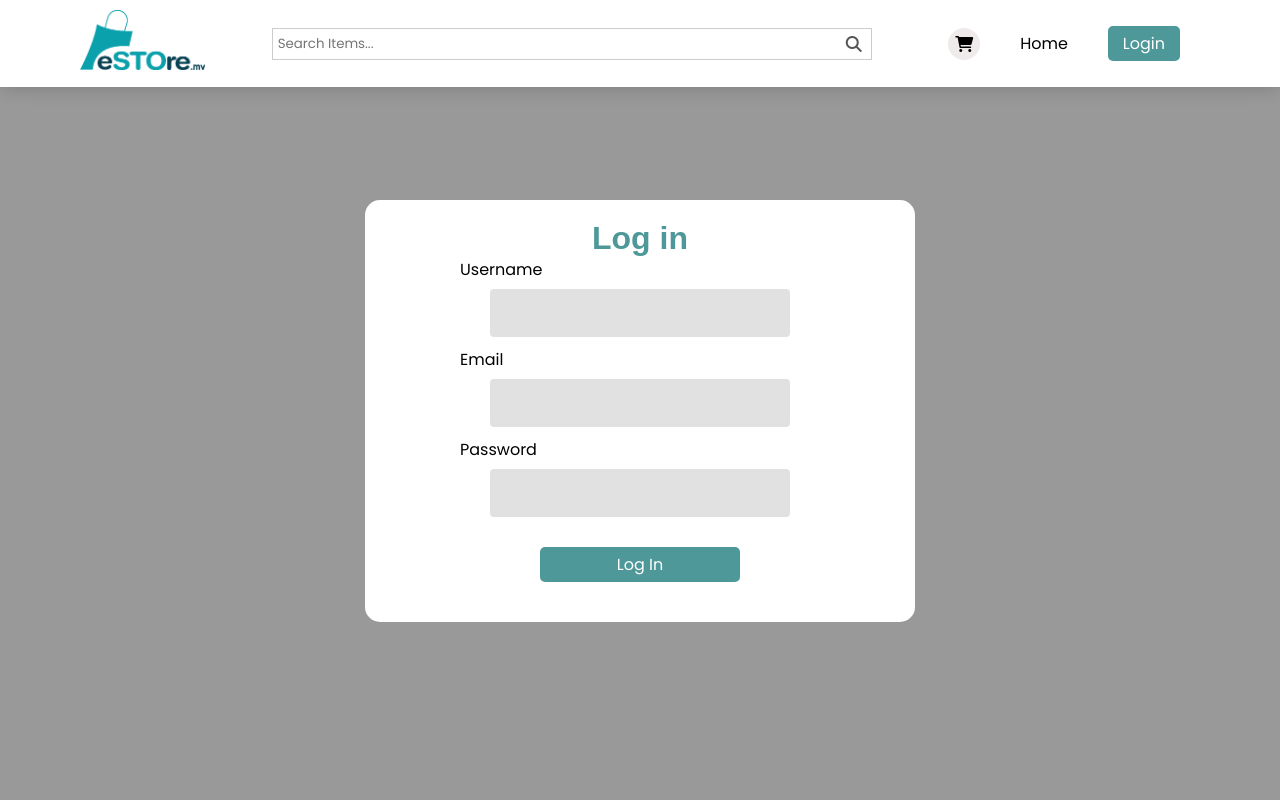
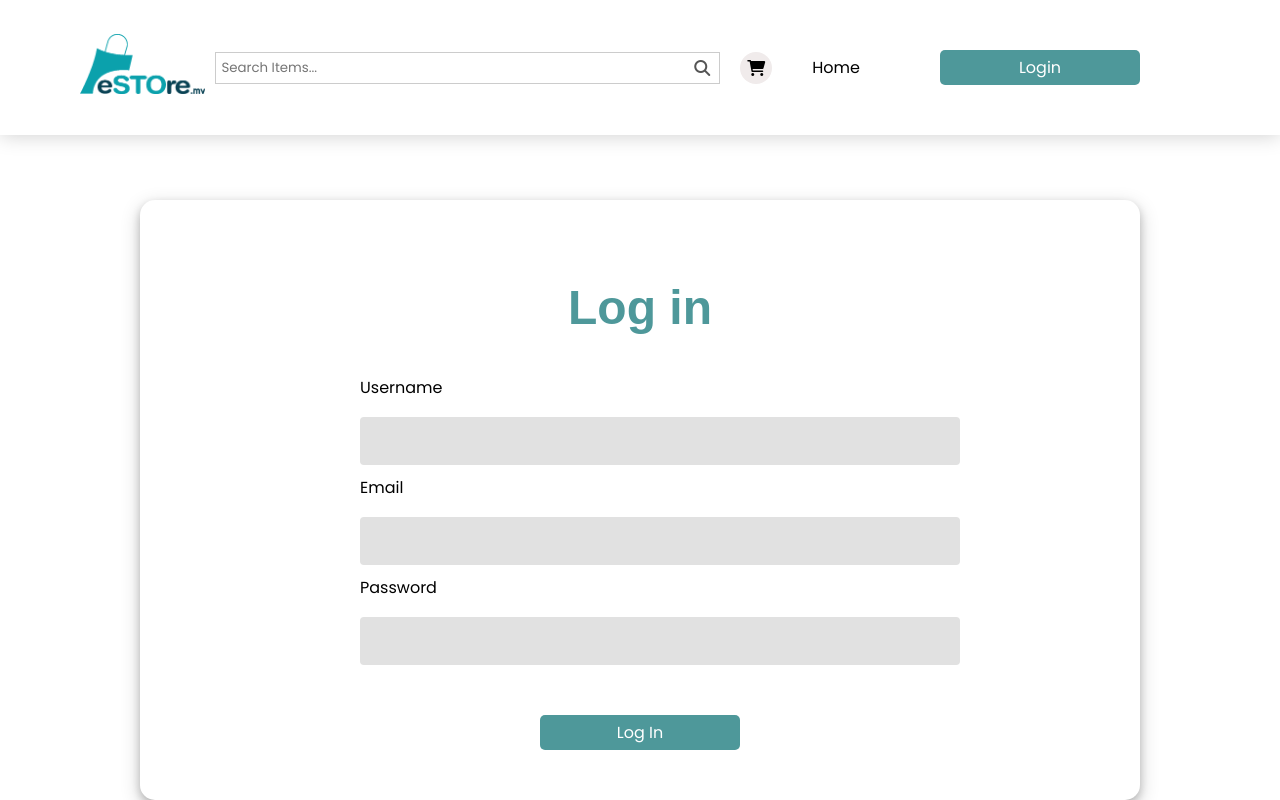
Before and after one commit to GSG-G11/e-store, a React (Create React App) app in the folder client/: page /login in a window 1280 px wide. Built offline with nearby package versions, Linux system fonts and the light colour scheme; no server answers.

Commit message:
edit style

```diff
--- a/client/src/components/login/Login.css
+++ b/client/src/components/login/Login.css
@@ -1,44 +1,45 @@
 main {
   display: flex;
   justify-content: center;
-  position: fixed;
     padding-top: 200px;
-  left: 0;
-  top: 0;
     width: 100%;
     height: 100%;
-  background-color: rgba(2, 2, 2, 0.4);
 }
 
 form {
-  position: fixed;
 color: black;
-  width: 550px;
+width: 1000px;
+height: 600px;
 max-width: 95%;
-  padding: 20px;
+padding: 80px 20px;
 text-align: center;
 background-color: #fff;
 border-radius: 15px;
+box-shadow: 0 4px 8px 0 rgba(0, 0, 0, 0.2), 0 6px 20px 0 rgba(0, 0, 0, 0.19);
 }
 
+
 form .pairs {
-  display: flex;
-  flex-direction: column;
-  align-items: flex-start;
-  justify-content: center;
-  width: fit-content;
-  margin-inline: auto;
-  max-width: 100%;
 margin-bottom: 10px;
 }
 
-form .button {
+.input-form {
+width: 1000px;
+}
+
+.label-input {
+margin-left: 200px;
+margin-bottom: 10px;
+}
+
+.button {
   width: 200px;
-  margin: 20px;
+  margin: 40px;
 }
 
 .title {
-  font-size: 2rem;
-  color: #4e989a;
+margin-bottom: 40px;
+font-size: 3rem;
+color: #4E989A;
 font-family: 'Anton', sans-serif;
 }
```
Lines whose indentation alone changed are shown as unchanged.
